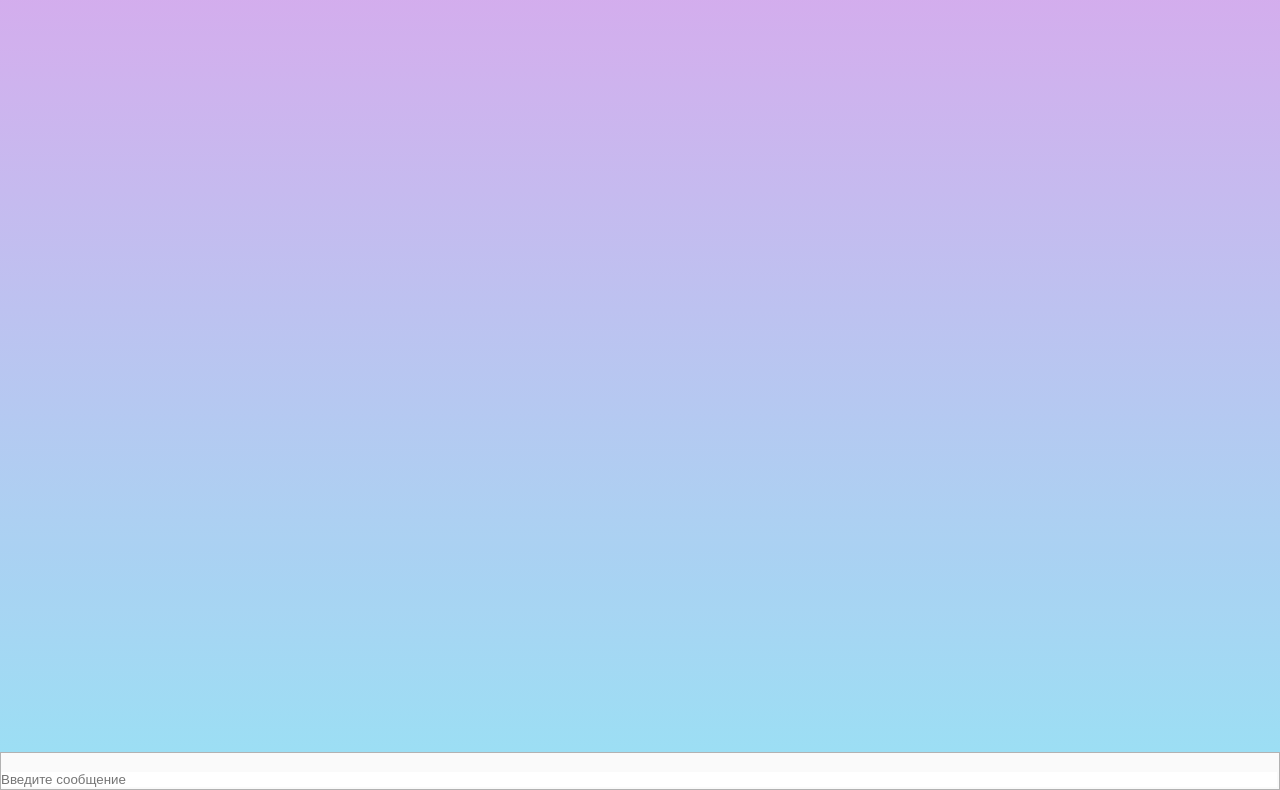
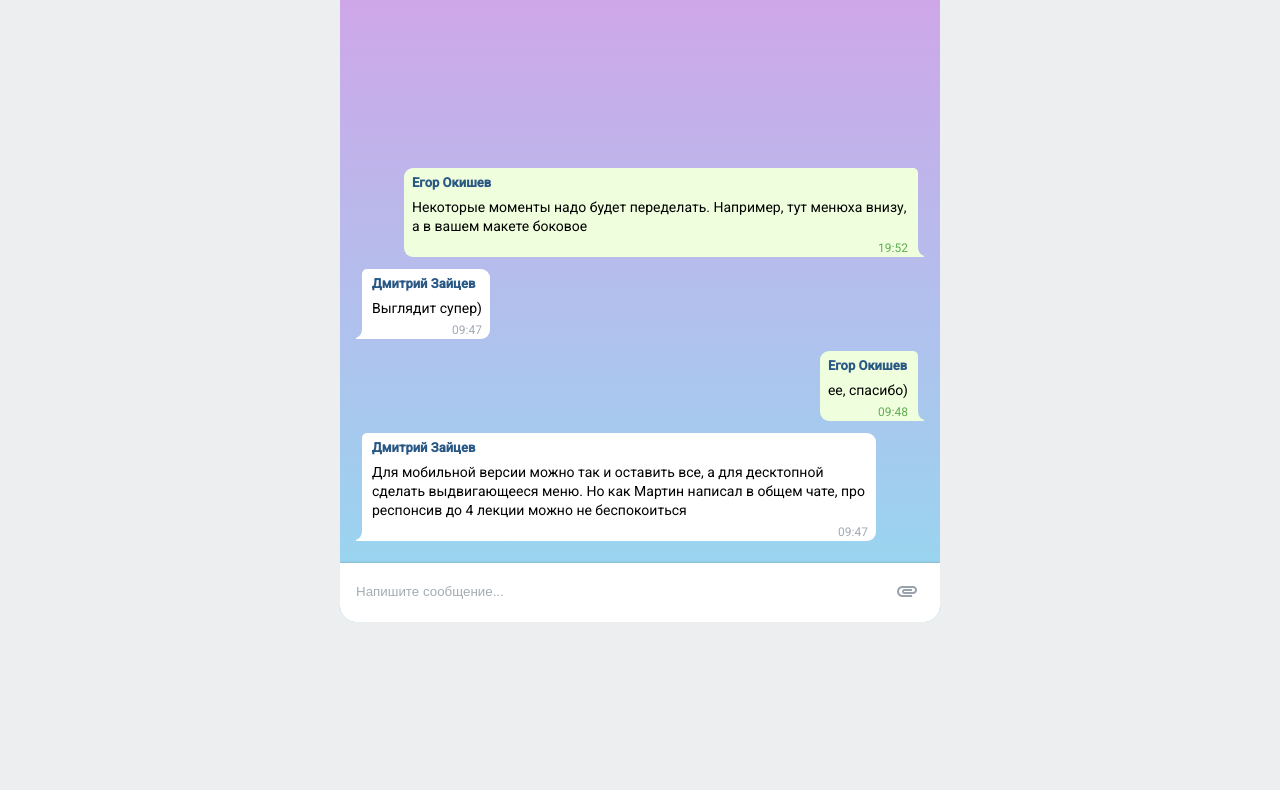
Before and after one commit to E-Okishev/2024-2-VK-EDU-Frontend-E-Okishev, a website built with webpack: page src/index.html in a window 1280 px wide. Shown: the part 162-952 px from the top of the page. After the commit the page ends 800 px from the top, so only its background shows below. Built offline with nearby package versions, Linux system fonts and the light colour scheme.

Commit message:
finish chat

```diff
--- a/src/index.css
+++ b/src/index.css
@@ -1,5 +1,6 @@
 html {
   box-sizing: border-box;
+  scroll-behavior: smooth;
 }
 
 *,
@@ -15,9 +16,18 @@ body {
   font-size: 15px;
   font-family: "Roboto", Arial, sans-serif;
   line-height: 20px;
-  background-color: #FAFAFA;
+  background-color: #EDEEF0;
   display: flex;
   flex-direction: column;
+  align-items: center;
+  height: 100vh;
+}
+
+a,
+p,
+h3,
+span {
+  width: fit-content;
 }
 
 a {
@@ -29,8 +39,12 @@ a {
   display: flex;
   align-items: center;
   padding: 54px 16px 12px;
-  max-width: 100%;
+  max-width: 600px;
+  width: 100%;
   overflow: hidden;
+  background-color: #FAFAFA;
+  margin: 16px 16px 0 16px;
+  border-radius: 16px 16px 0 0;
 }
 
 .header__user {
@@ -93,35 +107,106 @@ a {
 }
 
 .main {
-  height: 100vh;
+  background: linear-gradient(180deg, rgba(168, 53, 222, 0.4) 0%, rgba(15, 186, 240, 0.4) 100%);
   display: flex;
-  justify-content: center;
-  align-items: center;
-  background: linear-gradient(180deg, rgba(168, 53, 222, 0.4) 0%, rgba(15, 186, 240, 0.4) 100%);
-  mix-blend-mode: multiply;
+  flex-direction: column;
+  justify-content: flex-end;
+  flex: 1;
+  max-width: 600px;
+  width: 100%;
+  overflow-y: scroll;
+  margin: 0 16px 16px 16px;
+  border-radius: 0 0 16px 16px;
   position: relative;
 }
 
-.form {
-  width: 100%;
-  display: inline-block;
-  border: 1px solid rgba(25, 25, 25, 0.32);
+.box {
+  padding: 16px;
+  display: flex;
+  flex-direction: column;
+  overflow-y: scroll;
+  scrollbar-width: none;
 }
 
 .message {
-  color: red;
-  /* border: 1px solid; */
-  border-radius: 4px;
-  margin: 4px 0;
-  padding: 4px;
+  position: relative;
+  background: #FFFFFF;
+  border-radius: 5px 9px 9px 0px;
+  padding: 5px 8px 0px 10px;
+  margin-inline: 6px 48px;
+  margin-block: 6px;
+  display: flex;
+  flex-direction: column;
+  align-items: flex-end;
+  width: fit-content;
 }
 
-input[type=submit] {
-  visibility: collapse;
+.message > .before-message {
+  position: absolute;
+  left: -6px;
+  bottom: 0;
 }
 
-input {
-  border: 0;
+.my-message {
+  background: #EFFEDD;
+  border-radius: 9px 5px 0px 9px;
+  padding: 5px 10px 0px 8px;
+  margin-inline: 48px 6px;
+  align-self: flex-end;
+}
+
+.opponent-message {
+  align-self: flex-start;
+}
+
+.my-message > .before-my-message {
+  position: absolute;
+  right: -6px;
+  bottom: 0;
+}
+
+.message__author {
+  font-size: 13px;
+  color: #2a5885;
+  margin-bottom: 5px;
+}
+
+.message__text {
+  font-size: 14px;
+  line-height: 19px;
+  color: #000000;
+}
+
+.message__time {
+  font-size: 12px;
+  line-height: 14px;
+  color: #A1AAB3;
+  margin-block: 5px 2px;
+}
+
+.my-message > .message__time {
+  color: #62AC55;
+}
+
+.chat {
+  background: white;
+  border-radius: 0 0 16px 16px;
+  box-shadow: 0 -1px 2px rgba(0, 0, 0, 0.13);
+  padding: 10px 16px 13px;
+}
+
+.form {
+  display: flex;
+}
+
+.input {
+  width: 100%;
+  border: none;
   outline: none;
-  width: calc(100% - 2px);
+  padding-inline-end: 16px;
+  caret-color: #2a5885;
 }
+
+.input::placeholder {
+  color: #A3ACB3;
+}
--- a/src/index.html
+++ b/src/index.html
@@ -1,6 +1,6 @@
 <!DOCTYPE html>
-<html>
-<head lang="ru">
+<html lang="ru">
+<head>
   <meta charset="UTF-8">
   <title>Send a message</title>
   <link href="https://fonts.googleapis.com/icon?family=Material+Icons"
@@ -34,15 +34,52 @@
   </div>
 </header>
 <main class="main">
-  <div class="list">
-
+  <div class='box'></div>
+  <div class="chat">
+    <form class="form" action="/">
+      <input class="input" type="text" placeholder="Напишите сообщение..." name="message-text"/>
+      <button type="button" aria-label="Назад" class="header-button">
+        <span class="material-icons">attachment</span>
+      </button>
+    </form>
   </div>
 </main>
-<form class="form" action="/">
-  <div class="message"></div>
-  <input class="form-input" name="message-text" placeholder="Введите сообщение" type="text"/>
-</form>
 
+<template id="my-message-template">
+  <article class="message my-message">
+    <div>
+      <a href="#" target="_blank">
+        <h3 class="message__author"></h3>
+      </a>
+      <p class="message__text"></p>
+    </div>
+    <span class="message__time "></span>
+    <svg class="before-my-message" width="6" height="10" viewBox="0 0 6 10" fill="none"
+         xmlns="http://www.w3.org/2000/svg">
+      <path
+        d="M0 0C0 3.21429 1.76471 7.67857 5.29412 8.57143C5.29412 8.57143 6 8.57143 6 9.28572C6 10 5.29412 10 5.29412 10L0 10V0Z"
+        fill="#EFFEDD"/>
+    </svg>
+  </article>
+</template>
+
+<template id="message-template">
+  <article class="message opponent-message">
+    <div>
+      <a href="#" target="_blank">
+        <h3 class="message__author"></h3>
+      </a>
+      <p class="message__text"></p>
+    </div>
+    <span class="message__time"></span>
+    <svg class="before-message" width="6" height="10" viewBox="0 0 6 10" fill="none"
+         xmlns="http://www.w3.org/2000/svg">
+      <path
+        d="M6 0C6 3.21429 4.23529 7.67857 0.705882 8.57143C0.705882 8.57143 0 8.57143 0 9.28572C0 10 0.705882 10 0.705882 10L6 10V0Z"
+        fill="white"/>
+    </svg>
+  </article>
+</template>
 <script src="./index.js"></script>
 </body>
 </html>
--- a/src/index.js
+++ b/src/index.js
@@ -1,19 +1,107 @@
 import './index.css';
 
-const form = document.querySelector('form');
-const input = document.querySelector('.form-input');
-const message = document.querySelector('.message');
+const STORAGE_KEY = 'chatMessages';
 
-form.addEventListener('submit', this.handleSubmit.bind(this));
-form.addEventListener('keypress', this.handleKeyPress.bind(this));
+let dialog = JSON.parse(localStorage.getItem(STORAGE_KEY)) || [
+  {
+    isMyMessage: true,
+    name: 'Егор Окишев',
+    link: 'https://vk.com/kakoi_to_student',
+    text: 'Некоторые моменты надо будет переделать. Например, тут менюха внизу, а в вашем макете боковое',
+    time: '19:52',
+  },
+  {
+    isMyMessage: false,
+    name: 'Дмитрий Зайцев',
+    link: 'https://vk.com/haseprogram',
+    text: 'Выглядит супер)',
+    time: '09:47',
+  },
+  {
+    isMyMessage: true,
+    name: 'Егор Окишев',
+    link: 'https://vk.com/kakoi_to_student',
+    text: 'ее, спасибо)',
+    time: '09:48',
+  },
+  {
+    isMyMessage: false,
+    name: 'Дмитрий Зайцев',
+    link: 'https://vk.com/haseprogram',
+    text: 'Для мобильной версии можно так и оставить все, а для десктопной сделать выдвигающееся меню. Но как Мартин написал в общем чате, про респонсив до 4 лекции можно не беспокоиться',
+    time: '09:47',
+  },
+];
 
-function handleSubmit(event) {
-  event.preventDefault();
-  message.innerText = input.value;
+// Элементы DOM
+const messageBox = document.querySelector('.box');
+const form = document.querySelector('.form');
+const input = document.querySelector('.input');
+
+// Функция для создания сообщения на основе шаблона
+function createMessageElement(message) {
+  const template = message.isMyMessage
+    ? document.getElementById('my-message-template')
+    : document.getElementById('message-template');
+
+  const messageElement = template.content.cloneNode(true);
+
+  const authorElement = messageElement.querySelector('.message__author');
+  const textElement = messageElement.querySelector('.message__text');
+  const timeElement = messageElement.querySelector('.message__time');
+  const linkElement = messageElement.querySelector('a');
+
+  authorElement.textContent = message.name;
+  textElement.textContent = message.text;
+  timeElement.textContent = message.time;
+  linkElement.href = message.link;
+
+  return messageElement;
 }
 
-function handleKeyPress(event) {
-  if (event.keyCode === 13) {
-    form.dispatchEvent(new Event('submit'));
+// Функция для отображения всех сообщений из массива
+function renderMessages() {
+  messageBox.innerHTML = '';
+  dialog.forEach(message => {
+    const messageElement = createMessageElement(message);
+    messageBox.appendChild(messageElement);
+  });
+}
+
+// Функция для сохранения диалога в localStorage
+function saveMessages() {
+  localStorage.setItem(STORAGE_KEY, JSON.stringify(dialog));
+}
+
+// Добавление нового сообщения
+function addMessage(author, text, isMyMessage) {
+  const newMessage = {
+    isMyMessage,
+    name: author,
+    link: isMyMessage ? 'https://vk.com/kakoi_to_student' : '#',
+    text: text,
+    time: new Date().toLocaleTimeString().slice(0, -3)
+  };
+  dialog.push(newMessage);
+  renderMessages();
+  saveMessages(); // Сохраняем обновлённый диалог
+  toBottom();
+}
+
+// Обработка отправки формы
+form.addEventListener('submit', (e) => {
+  e.preventDefault();
+  const text = input.value.trim();
+  if (text) {
+    addMessage('Егор Окишев', text, true);
+    input.value = '';
   }
+});
+
+function toBottom() {
+  messageBox.scroll(0, messageBox.scrollHeight)
 }
+
+// Инициализация: рендерим сообщения из localStorage
+renderMessages();
+toBottom()
```
